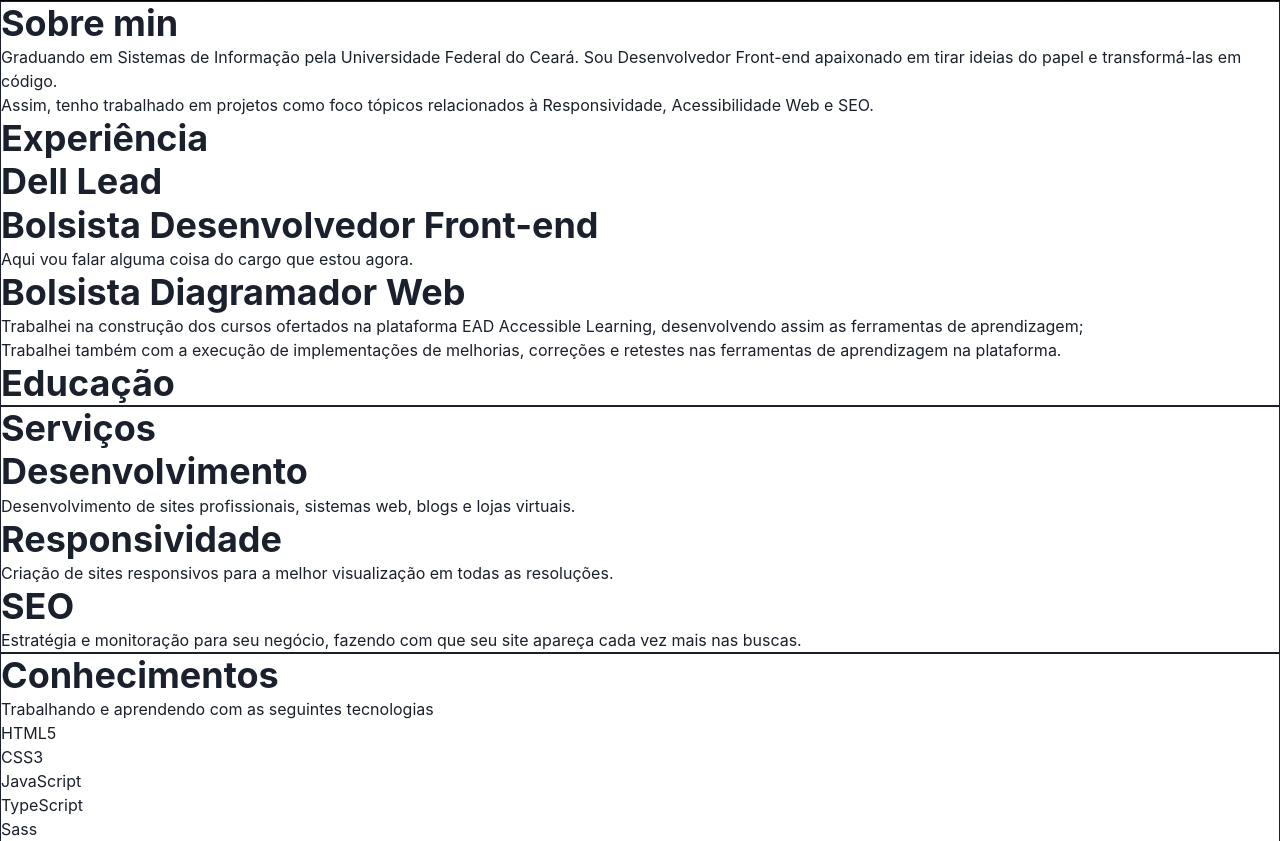
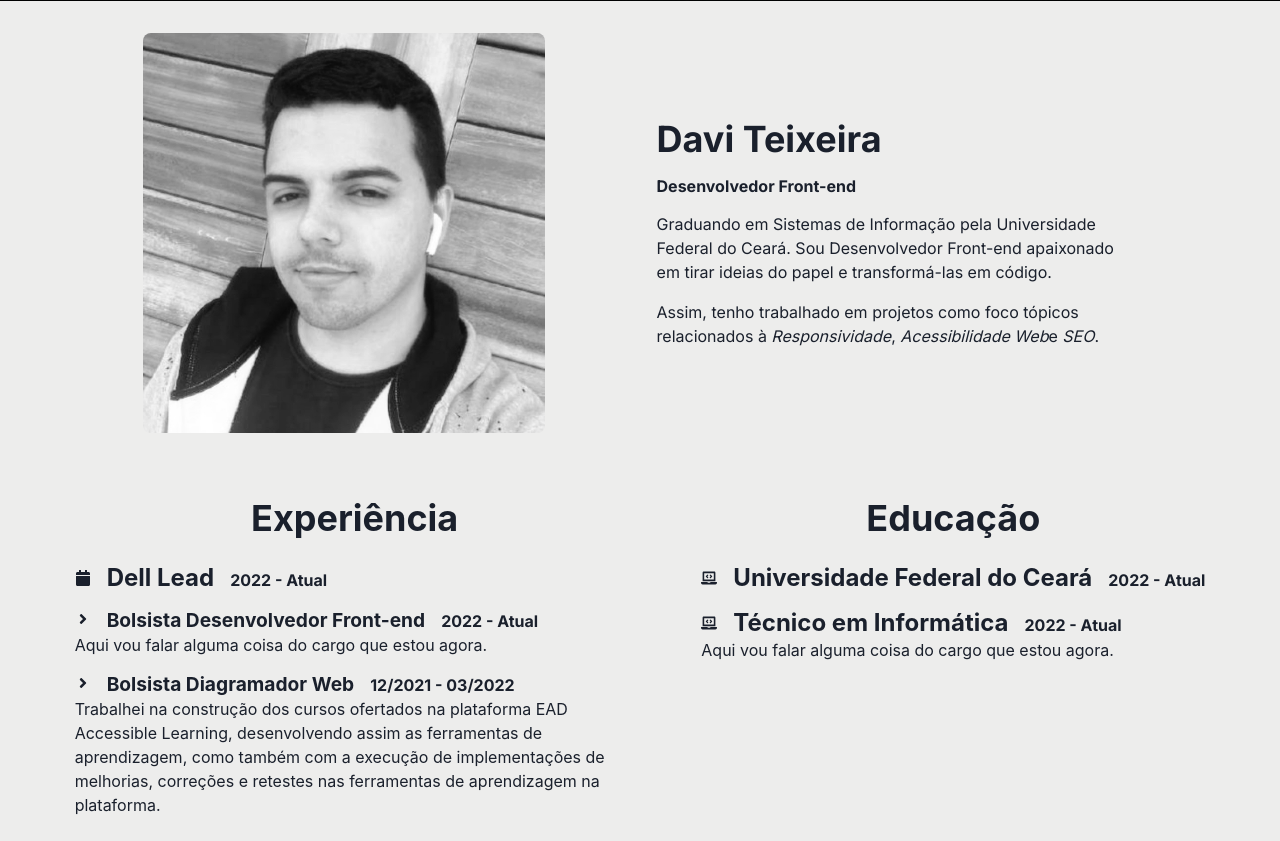
Before and after one commit to daviteixeira-dev/portfolio, a React (Vite) app in the folder portfolio-v2-chakra-ui/: page / in a window 1280 px wide. Shown: the part 799-1640 px from the top of the page. Built offline with nearby package versions, Linux system fonts and the light colour scheme.

Commit message:
pagina de sobre mim

```diff
--- /dev/null
+++ b/portfolio-v2-chakra-ui/src/components/Sobre/Education.jsx
@@ -0,0 +1,76 @@
+import React from "react";
+
+import { Flex, Heading, Text } from "@chakra-ui/react";
+
+import { FaLaptopCode } from "react-icons/fa";
+
+function Education(){
+    return(
+        <Flex
+            m="1rem"
+            //border="1px solid green"
+            textAlign="center"
+            flexDirection="column"
+        >
+            <Flex
+                m=".5rem"
+                alignItems="baseline"
+                fontFamily="Inter, sans-serif"
+                //border="1px solid red"
+            >
+                <FaLaptopCode />
+
+                <Heading
+                    as="h4"
+                    mx="1rem"
+                    fontSize="1.5rem"
+                >
+                    Universidade Federal do Ceará
+                </Heading>
+
+                <Text
+                    fontSize="1rem"
+                    fontWeight="bold"
+                >
+                    2022 - Atual
+                </Text>
+            </Flex>
+
+            <Flex
+                m=".5rem"
+                textAlign="start"
+                flexDirection="column"
+                //border="1px solid red"
+            >
+                <Flex
+                    textAlign="center"
+                    alignItems="baseline"
+                    fontFamily="Inter, sans-serif"
+                >
+                    <FaLaptopCode />
+
+                    <Heading
+                        as="h5"
+                        mx="1rem"
+                        fontSize="1.5rem"
+                    >
+                        Técnico em Informática
+                    </Heading>
+
+                    <Text
+                        fontSize="1rem"
+                        fontWeight="bold"
+                    >
+                        2022 - Atual
+                    </Text>
+                </Flex>
+
+                <Text>
+                    Aqui vou falar alguma coisa do cargo que estou agora.
+                </Text>
+            </Flex>
+        </Flex>
+    );
+};
+
+export default Education;
--- /dev/null
+++ b/portfolio-v2-chakra-ui/src/components/Sobre/Experience.jsx
@@ -0,0 +1,114 @@
+import React from "react";
+
+import { Flex, Text, Heading } from "@chakra-ui/react";
+
+import { FaCalendar, FaAngleRight } from "react-icons/fa";
+
+function Experience() {
+    return (
+        <Flex
+            m="1rem"
+            //border="1px solid green"
+            textAlign="center"
+            flexDirection="column"
+        >
+            <Flex
+                m=".5rem"
+                alignItems="baseline"
+                fontFamily="Inter, sans-serif"
+                //border="1px solid red"
+            >
+                <FaCalendar />
+
+                <Heading
+                    as="h4"
+                    mx="1rem"
+                    fontSize="1.5rem"
+                >
+                    Dell Lead
+                </Heading>
+
+                <Text
+                    fontSize="1rem"
+                    fontWeight="bold"
+                >
+                    2022 - Atual
+                </Text>
+            </Flex>
+
+            <Flex
+                m=".5rem"
+                textAlign="start"
+                flexDirection="column"
+                //border="1px solid red"
+            >
+                <Flex
+                    textAlign="center"
+                    alignItems="baseline"
+                    fontFamily="Inter, sans-serif"
+                >
+                    <FaAngleRight />
+
+                    <Heading
+                        as="h5"
+                        mx="1rem"
+                        fontSize="1.2rem"
+                    >
+                        Bolsista Desenvolvedor Front-end
+                    </Heading>
+
+                    <Text
+                        fontSize="1rem"
+                        fontWeight="bold"
+                    >
+                        2022 - Atual
+                    </Text>
+                </Flex>
+
+                <Text>
+                    Aqui vou falar alguma coisa do cargo que estou agora.
+                </Text>
+            </Flex>
+
+            <Flex
+                m=".5rem"
+                textAlign="start"
+                flexDirection="column"
+                //border="1px solid red"
+            >
+                <Flex
+                    textAlign="center"
+                    alignItems="baseline"
+                    fontFamily="Inter, sans-serif"
+                >
+                    <FaAngleRight />
+
+                    <Heading
+                        as="h5"
+                        mx="1rem"
+                        fontSize="1.2rem"
+                    >
+                        Bolsista Diagramador Web
+                    </Heading>
+
+                    <Text
+                        fontSize="1rem"
+                        fontWeight="bold"
+                    >
+                        12/2021 - 03/2022
+                    </Text>
+                </Flex>
+
+                <Text>
+                    Trabalhei na construção dos cursos ofertados na plataforma EAD Accessible
+                    Learning, desenvolvendo assim as ferramentas de aprendizagem, como também
+                    com a execução de implementações de melhorias, correções e retestes nas
+                    ferramentas de aprendizagem na plataforma.
+                </Text>
+
+            </Flex>
+        </Flex>
+    );
+};
+
+export default Experience;
--- a/portfolio-v2-chakra-ui/src/components/Sobre/Sobre.jsx
+++ b/portfolio-v2-chakra-ui/src/components/Sobre/Sobre.jsx
@@ -1,44 +1,94 @@
 import React from "react";
-import { Box, Heading, Text } from "@chakra-ui/react"
+import { Flex, Heading, Text, Image } from "@chakra-ui/react"
 
-function Sobre(){
-    return(
-        <Box as="section" id="sobre" border="1px solid">
-            <Heading as="h2">
-                Sobre min
+import Experience from "./Experience";
+import Education from "./Education";
+
+function Sobre() {
+    return (
+        <Flex h="auto" flexDirection="column">
+            <Flex
+                p="2rem"
+                w="100vw"
+                id="sobre"
+                bg="#ededec"
+                as="section"
+                alignItems="center"
+                justifyContent="space-evenly"
+                direction={["column", "row", "row"]}
+            >
+                <Flex w="auto">
+                    <Image
+                        w="400"
+                        h="400"
+                        borderRadius=".5rem"
+                        src="images/davi.jpg"
+                    />
+                </Flex>
+
+                <Flex
+                    w="30rem"
+                    flexDirection="column"
+                >
+                    <Heading
+                        as="h2"
+                        mb="1rem"
+                        fontWeight="extrabold"
+                        fontFamily="Inter, sans-serif"
+                    >
+                        Davi Teixeira
                     </Heading>
-            <Text>
-                Graduando em Sistemas de Informação pela Universidade Federal do Ceará. Sou Desenvolvedor Front-end apaixonado em tirar ideias do papel e transformá-las em código.
+
+                    <Heading
+                        as="h3"
+                        mb="1rem"
+                        fontSize="1rem"
+                        fontFamily="Inter, sans-serif"
+                    >
+                        Desenvolvedor Front-end
+                    </Heading>
+
+                    <Text
+                        mb="1rem"
+                        fontFamily="Inter, sans-serif"
+                    >
+                        Graduando em Sistemas de Informação pela Universidade Federal do Ceará.
+                        Sou Desenvolvedor Front-end apaixonado em tirar ideias do papel e
+                        transformá-las em código.
                     </Text>
-            <Text>
-                Assim, tenho trabalhado em projetos como foco tópicos relacionados à Responsividade, Acessibilidade Web e SEO.
+
+                    <Text
+                        fontFamily="Inter, sans-serif"
+                    >
+                        Assim, tenho trabalhado em projetos como foco tópicos relacionados
+                        à <Text as="em">Responsividade</Text>, <Text as="em">Acessibilidade Web</Text>
+                        e <Text as="em">SEO</Text>.
                     </Text>
+                </Flex>
+            </Flex>
+
+            <Flex
+                p="2rem"
+                bg="#ededec"
+                //border="1px solid blue"
+                justifyContent="space-evenly"
+            >
+                <Flex maxW="50%" flexDirection="column" textAlign="center">
                     <Heading as="h3">
                         Experiência
                     </Heading>
-            <Heading as="h4">
-                Dell Lead
-            </Heading>
-            <Heading as="h5">
-                Bolsista Desenvolvedor Front-end
-            </Heading>
-            <Text>
-                Aqui vou falar alguma coisa do cargo que estou agora.
-            </Text>
-            <Heading as="h5">
-                Bolsista Diagramador Web
-            </Heading>
-            <Text>
-                Trabalhei na construção dos cursos ofertados na plataforma EAD Accessible Learning, desenvolvendo assim as ferramentas de aprendizagem;
-            </Text>
-            <Text>
-                Trabalhei também com a execução de implementações de melhorias, correções e retestes nas ferramentas de aprendizagem na plataforma.
-            </Text>
+                    <Experience />
+                </Flex>
+
+                <Flex maxW="50%" flexDirection="column" textAlign="center">
                     <Heading as="h3">
                         Educação
                     </Heading>
-        </Box>
-    )
-}
+                    <Education />
+                </Flex>
+            </Flex>
+        </Flex>
+    );
+};
 
 export default Sobre;
```
Also changed, not shown: portfolio-v2-chakra-ui/public/images/davi.jpg (added). Lines whose indentation alone changed are shown as unchanged.
